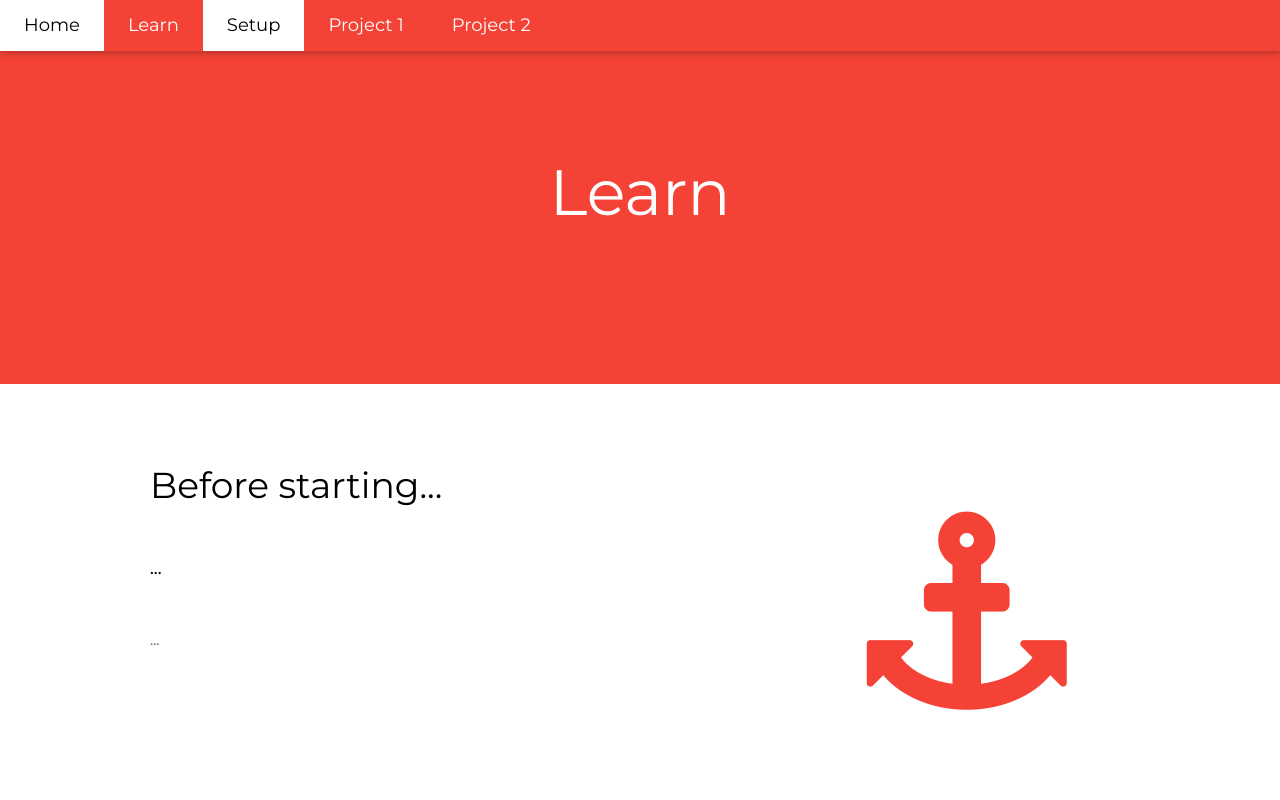
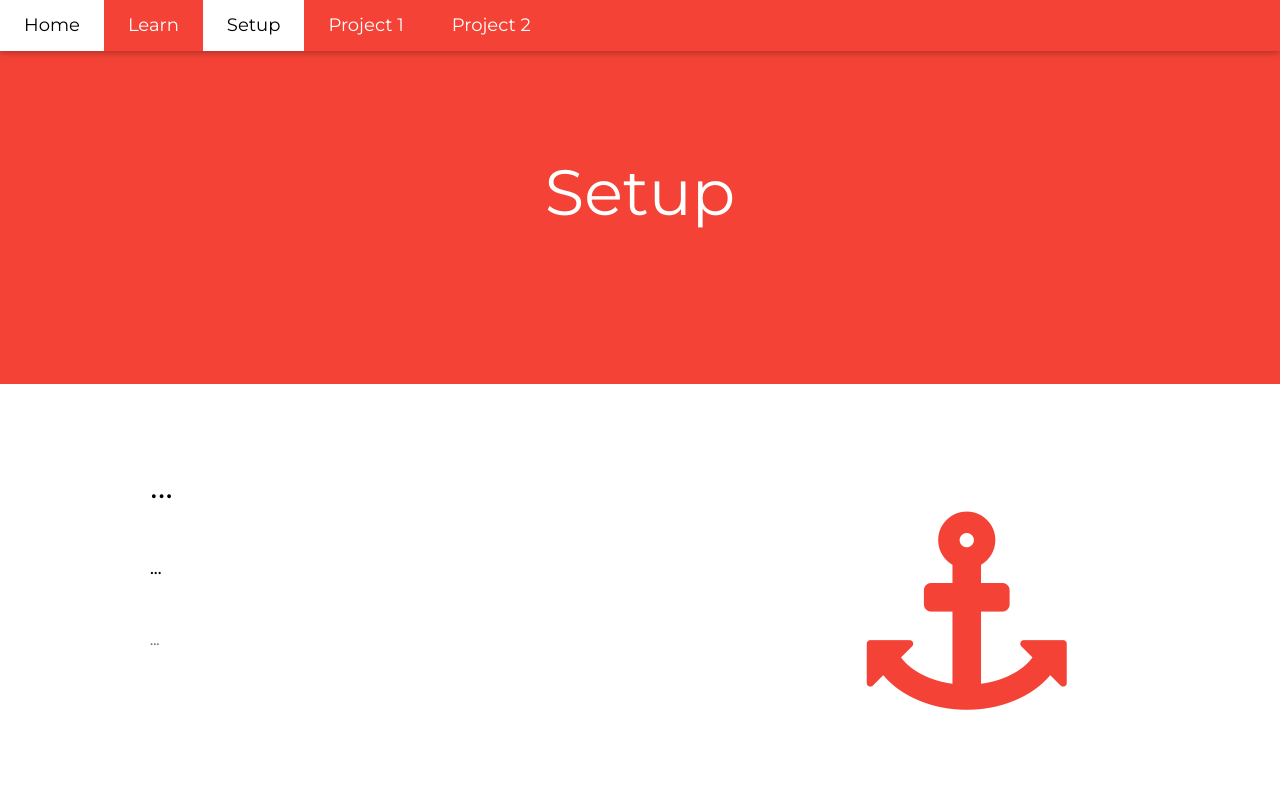
Before and after one commit to Jorti1/CAS-Programming, a plain HTML site: page setup.html in a window 1280 px wide. Shown: the top 800 px of the page. Drawn offline with nearby package versions, Linux system fonts and the light colour scheme.

Commit message:
updated titles

```diff
--- a/setup.html
+++ b/setup.html
@@ -1,7 +1,7 @@
 <!-- This website was created for my english project. It also helps me learn more programming. This is a big W.-->
 <!DOCTYPE html>
 <html lang="en">
-<title>TI-nspire Programming</title>
+<title>Setup</title>
 <meta charset="UTF-8">
 <meta name="viewport" content="width=device-width, initial-scale=1">
 <link rel="stylesheet" href="https://www.w3schools.com/w3css/4/w3.css">
@@ -35,13 +35,13 @@ body,h1,h2,h3,h4,h5,h6 {font-family: "Lato", sans-serif}
 </div>
 <!-- Header -->
 <header class="w3-container w3-red w3-center" style="padding:128px 16px">
-  <h1 class="w3-margin w3-jumbo">Learn</h1>
+  <h1 class="w3-margin w3-jumbo">Setup</h1>
 </header>
 <!-- First Grid -->
 <div class="w3-row-padding w3-padding-64 w3-container">
   <div class="w3-content">
     <div class="w3-twothird">
-      <h1>Before starting...</h1>
+      <h1>...</h1>
       <h5 class="w3-padding-32">
         ...
       </h5>
```
Also changed, not shown: learn.html (+2 -2 lines), project1.html (+3 -3 lines), project2.html (+3 -3 lines).
